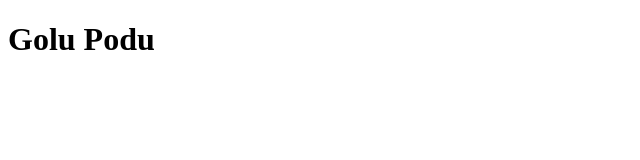
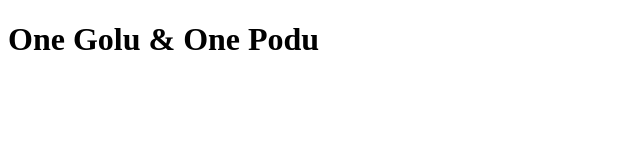
Before and after one commit to Kaushik-28/coursera-test, a plain HTML site: page site/index.html in a window 1280 px wide. Shown: the whole page, without its empty margins (0-640 px from the left). Drawn offline with Linux system fonts and the light colour scheme.

Commit message:
Small Addition.

```diff
--- a/site/index.html
+++ b/site/index.html
@@ -4,6 +4,6 @@
 	<title>Golu Podu</title>
 </head>
 <body>
-<h1>Golu Podu</h1>
+<h1>One Golu & One Podu</h1>
 </body>
 </html>
```
